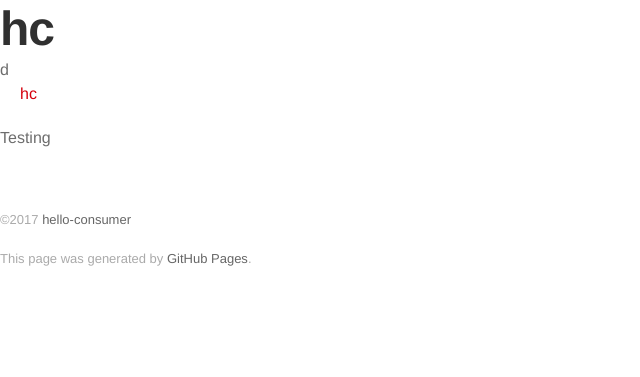
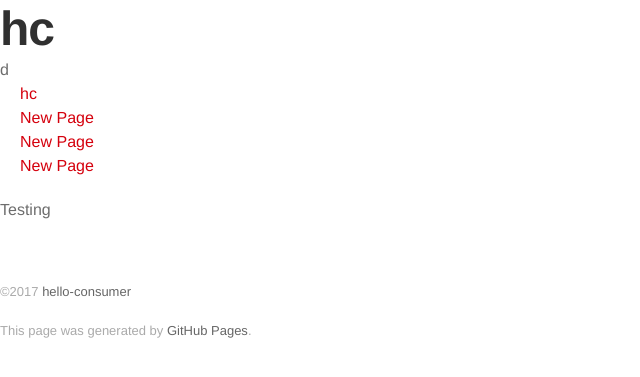
Before and after one commit to hello-consumer/hello-consumer.github.io, a Jekyll site: the page built from index.md, in a window 1280 px wide. Shown: the top 377 px of the page, without its empty margins (0-640 px from the left). Built offline with Jekyll 4.4.1, drawn with Linux system fonts in a browser that asks for light colours; some web fonts are replaced; our own code applies the rules of GitHub Pages for plain Markdown files.

Commit message:
Changed navigation

```diff
--- a/_includes/navigation.html
+++ b/_includes/navigation.html
@@ -5,7 +5,9 @@
             <a href="{{ site.baseurl }}/">{{ site.title }}</a>
         </li>
     {% endif %}
-
+        {% for page in site.pages %}
+            <li><a>New Page</a></li>
+        {% endfor %}
     {% assign entries = site.pages %}
     {% for entry in entries %}
 
```
